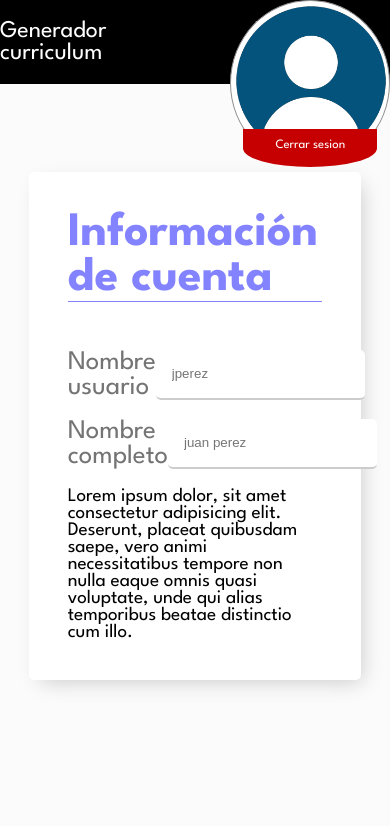
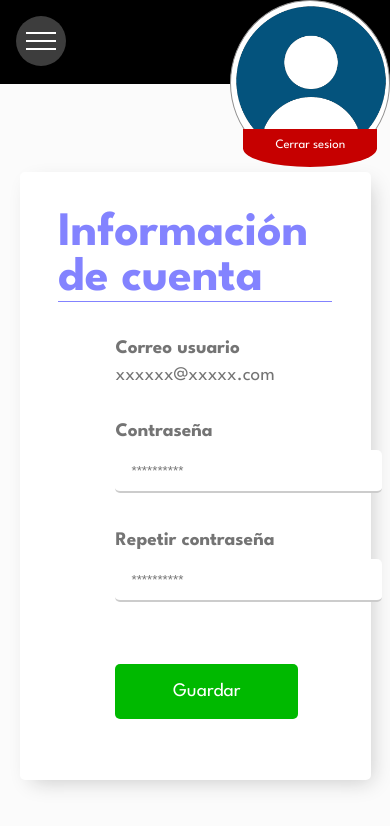
Before and after one commit to JorgeAlfaroAguirre/CVGenarator, a plain HTML site: page perfil.html in a window 390 px wide. Drawn offline with Linux system fonts and the light colour scheme.

Commit message:
Perfil con mediaquery css y menu burguer - CZ

```diff
--- a/assets/css/perfil.css
+++ b/assets/css/perfil.css
@@ -41,6 +41,10 @@ body {
   justify-content: flex-end;
   align-items: center;
   gap: 2em;
+}
+
+.toggle-burger {
+  display: none;
 }
 
 .link_nav {
@@ -97,6 +101,7 @@ body {
 }
 
 .main_container {
+  max-width: 1440px;
   background-color: #fbfbfb;
   min-height: 100vh;
   margin: 0 auto;
@@ -106,7 +111,7 @@ body {
 }
 
 .body_content {
-  width: 85%;
+  width: 50%;
   height: 100%;
   padding: 2em 2em;
   background-color: #fff;
@@ -119,7 +124,11 @@ body {
   font-size: 2.5em;
   color: rgba(0, 0, 255, 0.486);
   border-bottom: 1px solid rgba(0, 0, 255, 0.486);
-  margin-bottom: 1em;
+  margin-bottom: 0.8em;
+}
+
+.form_account {
+  padding: 0 3em;
 }
 
 .group_input {
@@ -128,16 +137,27 @@ body {
   grid-template-columns: 1fr;
   color: #747474;
   margin-bottom: 1em;
+  justify-content: space-evenly;
+}
+
+.label_account_txt {
+  grid-area: input;
+  width: 17.5em;
+  text-align: left;
 }
 
 .label_account {
+  grid-area: label;
   font-size: 1.4em;
   font-weight: 300;
   display: flex;
   align-items: end;
+  font-weight: 700;
 }
 
-.input_acount {
+.input_account {
+  grid-area: input;
+  width: 25em;
   border-radius: 5px;
   border: 0.2em solid rgba(194, 194, 194, 0.829);
   border-top: 0;
@@ -155,3 +175,164 @@ body {
   border-left: 0;
   border-right: 0;
 }
+
+.group_button {
+  display: flex;
+  justify-content: flex-start;
+  padding: 1.2em 2em;
+}
+
+.btn_perfil_save {
+  background-color: #00b900;
+  border-radius: 5px;
+  outline: none;
+  border: none;
+  padding: 1em 3em;
+  text-decoration: none;
+  color: #fff;
+}
+
+@media (max-width: 1024px) {
+  .nav {
+    grid-template-columns: repeat(5, 1fr);
+    grid-template-areas: "nav_text nav_text nav_text nav_text nav_img";
+  }
+
+  .body_content {
+    width: 80%;
+  }
+}
+
+@media (max-width: 768px) {
+  .nav {
+    grid-template-columns: repeat(5, 1fr);
+    grid-template-areas: "nav_text nav_text nav_text nav_img nav_img";
+  }
+
+  .body_content {
+    width: 90%;
+  }
+
+  .label_account {
+    font-size: 1em;
+  }
+
+  .label_account_txt {
+    width: 13.8em;
+  }
+
+  .input_account {
+    width: 20em;
+  }
+}
+
+@media (max-width: 425px) {
+  .nav_text {
+    display: none;
+  }
+
+  .nav_text.active {
+    position: absolute;
+    z-index: 1;
+    display: flex;
+    flex-direction: column;
+    margin-top: 5em;
+    padding: 2em;
+    background-color: #474747;
+    animation: tracking-in-expand 0.7s cubic-bezier(0.215, 0.61, 0.355, 1) both;
+  }
+
+  @keyframes tracking-in-expand {
+    0% {
+      letter-spacing: -0.5em;
+      opacity: 0;
+    }
+    40% {
+      opacity: 0.6;
+    }
+    100% {
+      opacity: 1;
+    }
+  }
+
+  .toggle-container {
+    display: block;
+    align-items: center;
+    height: 50px;
+    width: 50px;
+    padding: 10px;
+    cursor: pointer;
+    background-color: rgb(61, 61, 61);
+    margin-top: 1em;
+    margin-left: 1em;
+    border-radius: 100%;
+  }
+
+  .toggle-burger {
+    display: flex;
+    flex-direction: column;
+    margin-top: 6px;
+    margin-bottom: 6px;
+    justify-content: space-between;
+    width: 100%;
+    height: 2px;
+    background-color: white;
+    transition: transform 0.3s ease;
+  }
+
+  .toggle-burger.active:nth-child(2) {
+    opacity: 0;
+  }
+
+  .toggle-burger.active:nth-child(1) {
+    transform: rotate(45deg) translate(0.3em, 0.4em);
+  }
+
+  .toggle-burger.active:nth-child(3) {
+    transform: rotate(-45deg) translate(0.3em, -0.4em);
+  }
+
+  .group_input {
+    grid-template-areas:
+      "label"
+      "input";
+
+    gap: 10px;
+    margin-bottom: 2em;
+  }
+
+  .group_button {
+    justify-content: flex-start;
+    padding: 1.2em 0;
+  }
+}
+
+@media (max-width: 375px) {
+  .nav_text {
+    display: none;
+  }
+
+  .body_content {
+    width: 100%;
+    padding: 2em 0.5em;
+  }
+
+  .title_perfil {
+    font-size: 1.8em;
+    margin-bottom: 1.2em;
+  }
+
+  .group_input {
+    grid-template-areas:
+      "label"
+      "input";
+
+    gap: 10px;
+    margin-bottom: 2em;
+  }
+
+  .group_button {
+    width: 375px;
+    padding: 1.2em 0;
+  }
+}
--- /dev/null
+++ b/assets/js/perfil.js
@@ -0,0 +1,9 @@
+const toggleContainer = document.querySelector(".toggle-container");
+const toggleBurger = document.querySelectorAll(".toggle-burger");
+const navText = document.querySelector(".nav_text");
+toggleContainer.addEventListener("click", () => {
+  toggleBurger.forEach((toggle) => {
+    toggle.classList.toggle("active");
+  });
+  navText.classList.toggle("active");
+});
--- a/perfil.html
+++ b/perfil.html
@@ -5,11 +5,17 @@
     <meta http-equiv="X-UA-Compatible" content="IE=edge" />
     <meta name="viewport" content="width=device-width, initial-scale=1.0" />
     <link rel="stylesheet" href="./assets/css/perfil.css" />
+
     <title>CV Generator</title>
   </head>
   <body>
     <div class="main">
       <nav class="nav">
+        <div class="toggle-container">
+          <div class="toggle-burger"></div>
+          <div class="toggle-burger"></div>
+          <div class="toggle-burger"></div>
+        </div>
         <div class="nav_text">
           <div class="nav_perfil">
             <a href="#" class="link_nav">Generador curriculum</a>
@@ -38,40 +44,51 @@
             <div class="form_account">
               <form action="" class="form_information_account">
                 <div class="group_input">
-                  <lable for="username" class="label_account"
-                    >Nombre usuario</lable
+                  <label for="username" class="label_account"
+                    >Correo usuario</label
+                  >
+                  <label
+                    id="username"
+                    class="label_account_txt"
+                    name="username"
+                    placeholder=""
+                  >
+                    xxxxxx@xxxxx.com
+                  </label>
+                </div>
+                <div class="group_input">
+                  <label for="name_completed" class="label_account"
+                    >Contraseña</label
                   >
                   <input
-                    id="username"
-                    type="text"
-                    class="input_acount"
-                    name="username"
-                    placeholder="jperez"
+                    id="name_completed"
+                    type="password"
+                    class="input_account"
+                    name="name_completed"
+                    placeholder="**********"
                   />
                 </div>
                 <div class="group_input">
-                  <lable for="name_completed" class="label_account"
-                    >Nombre completo</lable
+                  <label for="name_completed" class="label_account"
+                    >Repetir contraseña</label
                   >
                   <input
-                    id="name_completed"
-                    type="text"
-                    class="input_acount"
-                    name="name_completed"
-                    placeholder="juan perez"
+                    id="dni"
+                    type="password"
+                    class="input_account"
+                    name="dni"
+                    placeholder="**********"
                   />
                 </div>
               </form>
+              <div class="group_button">
+                <a href="#" class="btn_perfil_save">Guardar</a>
+              </div>
             </div>
           </div>
-          <p>
-            Lorem ipsum dolor, sit amet consectetur adipisicing elit. Deserunt,
-            placeat quibusdam saepe, vero animi necessitatibus tempore non nulla
-            eaque omnis quasi voluptate, unde qui alias temporibus beatae
-            distinctio cum illo.
-          </p>
         </div>
       </div>
     </div>
+    <script src="./assets/js/perfil.js"></script>
   </body>
 </html>
```
